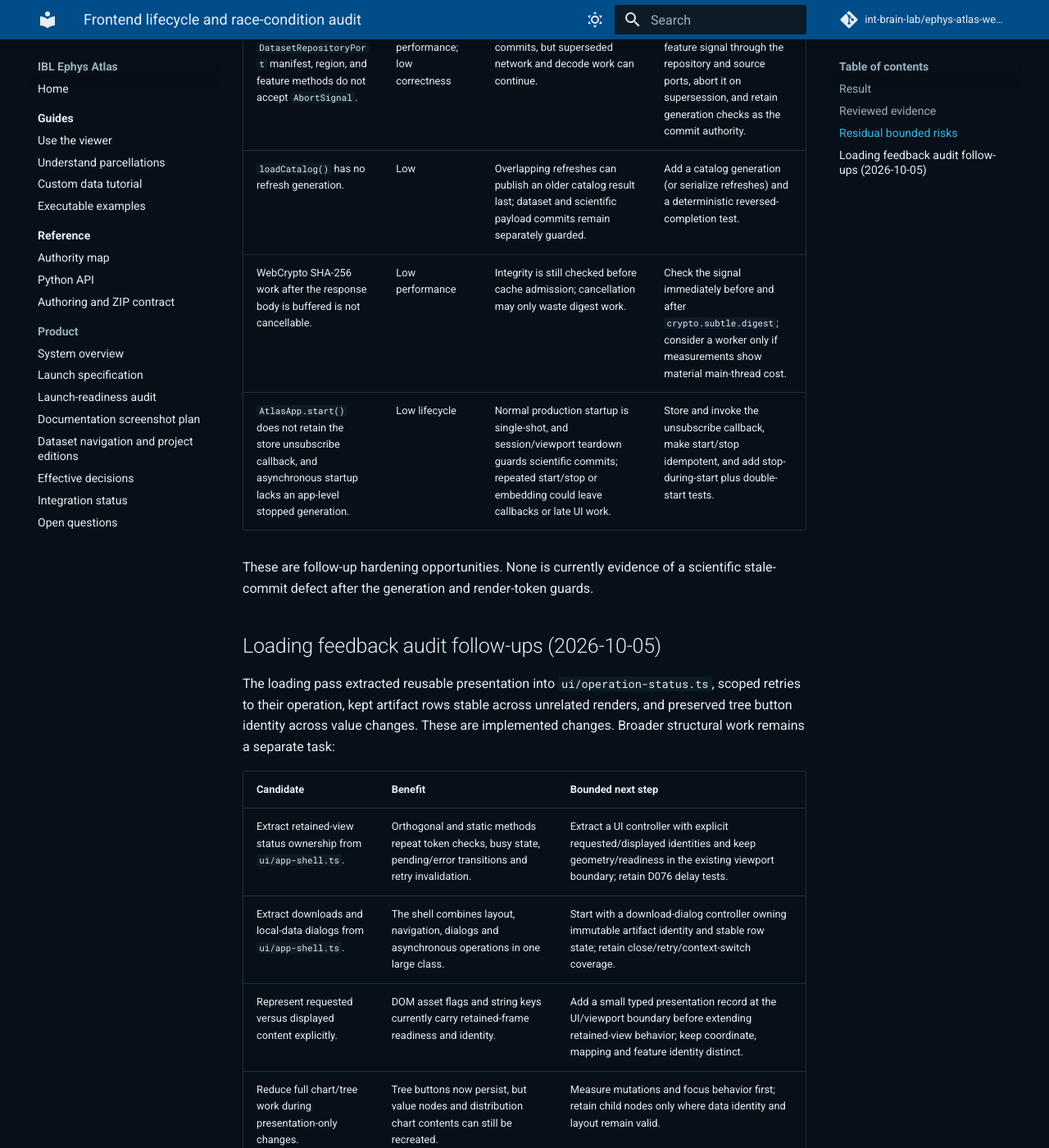
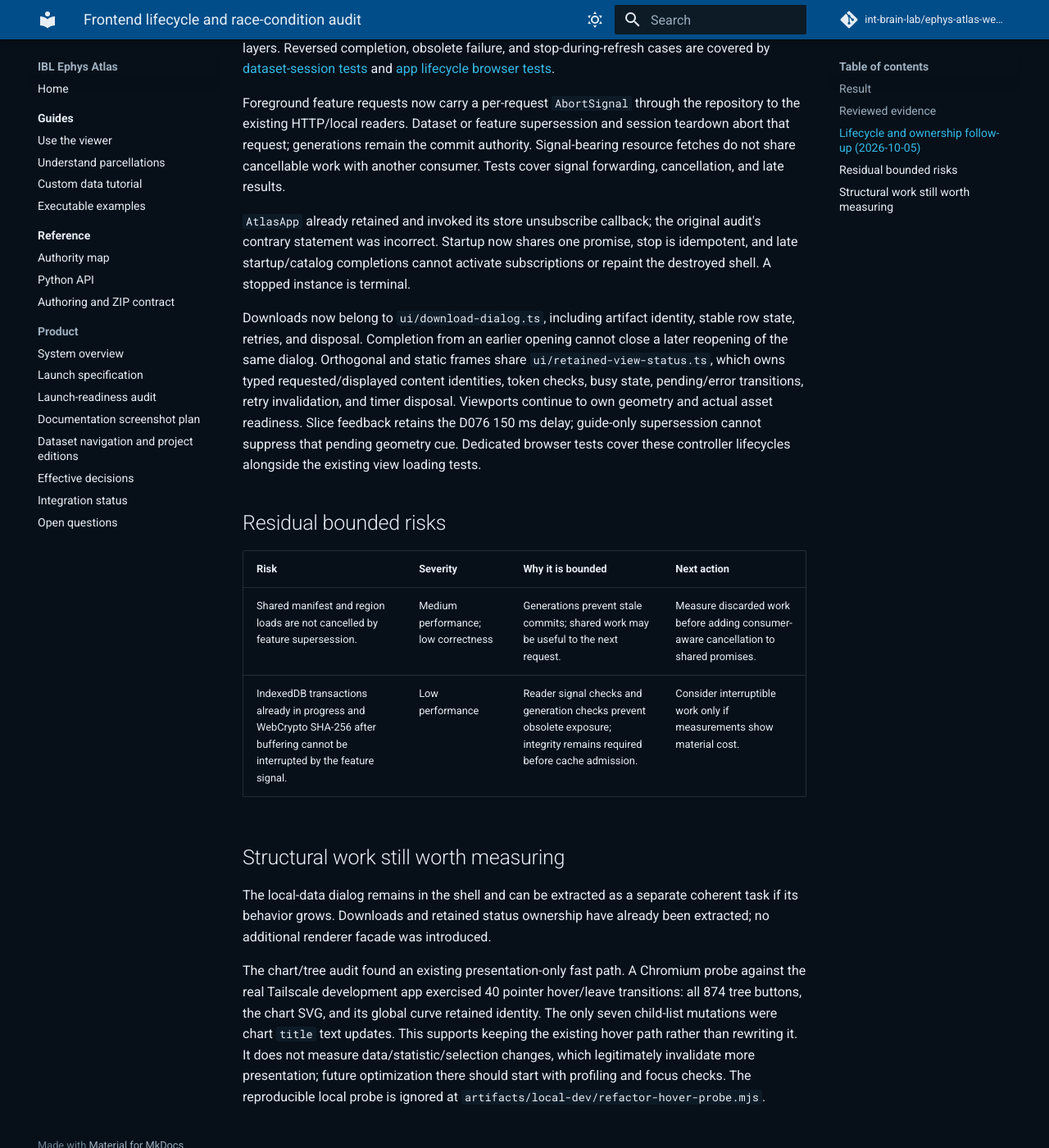
Before and after one commit to int-brain-lab/ephys-atlas-web-v2, an MkDocs documentation site: the page built from docs/FRONTEND_LIFECYCLE_AUDIT.md, in a window 1280 px wide and 1400 px high, scrolled down 1450 px. Shown: the whole window at 82% size. Built offline with MkDocs 1.6.1 and Material for MkDocs 9.7.7, drawn with Linux system fonts in a browser that asks for light colours; comment, search, counter and statistics services are not loaded; some of the changed text lies outside the part shown.

Commit message:
web: cancel obsolete features and guard catalog lifetimes

```diff
--- a/docs/FRONTEND_LIFECYCLE_AUDIT.md
+++ b/docs/FRONTEND_LIFECYCLE_AUDIT.md
@@ -65,32 +65,56 @@ Three audit findings were fixed:
   produces an explicit unavailable frame
   ([app.spec.ts](../web/test/browser/app.spec.ts#L941)).
 
+## Lifecycle and ownership follow-up (2026-10-05)
+
+The catalog session now admits only the newest refresh completion, including
+runtime status and errors. App-owned catalog callers also guard navigation with
+a refresh generation, so an older caller cannot apply its returned catalog to
+the URL controller. Teardown invalidates both layers. Reversed completion,
+obsolete failure, and stop-during-refresh cases are covered by
+[dataset-session tests](../web/test/unit/dataset-session.test.js) and
+[app lifecycle browser tests](../web/test/browser/app-lifecycle.spec.ts).
+
+Foreground feature requests now carry a per-request `AbortSignal` through the
+repository to the existing HTTP/local readers. Dataset or feature supersession
+and session teardown abort that request; generations remain the commit
+authority. Signal-bearing resource fetches do not share cancellable work with
+another consumer. Tests cover signal forwarding, cancellation, and late results.
+
+`AtlasApp` already retained and invoked its store unsubscribe callback; the
+original audit's contrary statement was incorrect. Startup now shares one
+promise, stop is idempotent, and late startup/catalog completions cannot activate
+subscriptions or repaint the destroyed shell. A stopped instance is terminal.
+
+Downloads now belong to `ui/download-dialog.ts`, including artifact identity,
+stable row state, retries, and disposal. Completion from an earlier opening
+cannot close a later reopening of the same dialog. Orthogonal and static frames
+share `ui/retained-view-status.ts`, which owns typed requested/displayed content
+identities, token checks, busy state, pending/error transitions, retry
+invalidation, and timer disposal. Viewports continue to own geometry and actual
+asset readiness. Slice feedback retains the D076 150 ms delay; guide-only
+supersession cannot suppress that pending geometry cue. Dedicated browser tests
+cover these controller lifecycles alongside the existing view loading tests.
+
 ## Residual bounded risks
 
 | Risk | Severity | Why it is bounded | Next action |
 | --- | --- | --- | --- |
-| Foreground `DatasetRepositoryPort` manifest, region, and feature methods do not accept `AbortSignal`. | Medium performance; low correctness | Generations prevent stale commits, but superseded network and decode work can continue. | Thread a per-dataset/per-feature signal through the repository and source ports, abort it on supersession, and retain generation checks as the commit authority. |
-| `loadCatalog()` has no refresh generation. | Low | Overlapping refreshes can publish an older catalog result last; dataset and scientific payload commits remain separately guarded. | Add a catalog generation (or serialize refreshes) and a deterministic reversed-completion test. |
-| WebCrypto SHA-256 work after the response body is buffered is not cancellable. | Low performance | Integrity is still checked before cache admission; cancellation may only waste digest work. | Check the signal immediately before and after `crypto.subtle.digest`; consider a worker only if measurements show material main-thread cost. |
-| `AtlasApp.start()` does not retain the store unsubscribe callback, and asynchronous startup lacks an app-level stopped generation. | Low lifecycle | Normal production startup is single-shot, and session/viewport teardown guards scientific commits; repeated start/stop or embedding could leave callbacks or late UI work. | Store and invoke the unsubscribe callback, make start/stop idempotent, and add stop-during-start plus double-start tests. |
+| Shared manifest and region loads are not cancelled by feature supersession. | Medium performance; low correctness | Generations prevent stale commits; shared work may be useful to the next request. | Measure discarded work before adding consumer-aware cancellation to shared promises. |
+| IndexedDB transactions already in progress and WebCrypto SHA-256 after buffering cannot be interrupted by the feature signal. | Low performance | Reader signal checks and generation checks prevent obsolete exposure; integrity remains required before cache admission. | Consider interruptible work only if measurements show material cost. |
 
-These are follow-up hardening opportunities. None is currently evidence of a
-scientific stale-commit defect after the generation and render-token guards.
+## Structural work still worth measuring
 
-## Loading feedback audit follow-ups (2026-10-05)
+The local-data dialog remains in the shell and can be extracted as a separate
+coherent task if its behavior grows. Downloads and retained status ownership
+have already been extracted; no additional renderer facade was introduced.
 
-The loading pass extracted reusable presentation into `ui/operation-status.ts`,
-scoped retries to their operation, kept artifact rows stable across unrelated
-renders, and preserved tree button identity across value changes. These are
-implemented changes. Broader structural work remains a separate task:
-
-| Candidate | Benefit | Bounded next step |
-| --- | --- | --- |
-| Extract retained-view status ownership from `ui/app-shell.ts`. | Orthogonal and static methods repeat token checks, busy state, pending/error transitions and retry invalidation. | Extract a UI controller with explicit requested/displayed identities and keep geometry/readiness in the existing viewport boundary; retain D076 delay tests. |
-| Extract downloads and local-data dialogs from `ui/app-shell.ts`. | The shell combines layout, navigation, dialogs and asynchronous operations in one large class. | Start with a download-dialog controller owning immutable artifact identity and stable row state; retain close/retry/context-switch coverage. |
-| Represent requested versus displayed content explicitly. | DOM asset flags and string keys currently carry retained-frame readiness and identity. | Add a small typed presentation record at the UI/viewport boundary before extending retained-view behavior; keep coordinate, mapping and feature identity distinct. |
-| Reduce full chart/tree work during presentation-only changes. | Tree buttons now persist, but value nodes and distribution chart contents can still be recreated. | Measure mutations and focus behavior first; retain child nodes only where data identity and layout remain valid. |
-
-These proposals do not change scientific schemas or introduce another renderer
-facade. Existing foreground-cancellation and catalog-refresh risks above remain
-higher-priority lifecycle work when those paths are extended.
+The chart/tree audit found an existing presentation-only fast path. A Chromium
+probe against the real Tailscale development app exercised 40 pointer hover/leave
+transitions: all 874 tree buttons, the chart SVG, and its global curve retained
+identity. The only seven child-list mutations were chart `title` text updates.
+This supports keeping the existing hover path rather than rewriting it. It does
+not measure data/statistic/selection changes, which legitimately invalidate
+more presentation; future optimization there should start with profiling and
+focus checks. The reproducible local probe is ignored at
+`artifacts/local-dev/refactor-hover-probe.mjs`.
```
Also changed, not shown: docs/ARCHITECTURE.md (+8 -0 lines), docs/INTEGRATION_STATUS.md (+19 -0 lines), 6 other files.
